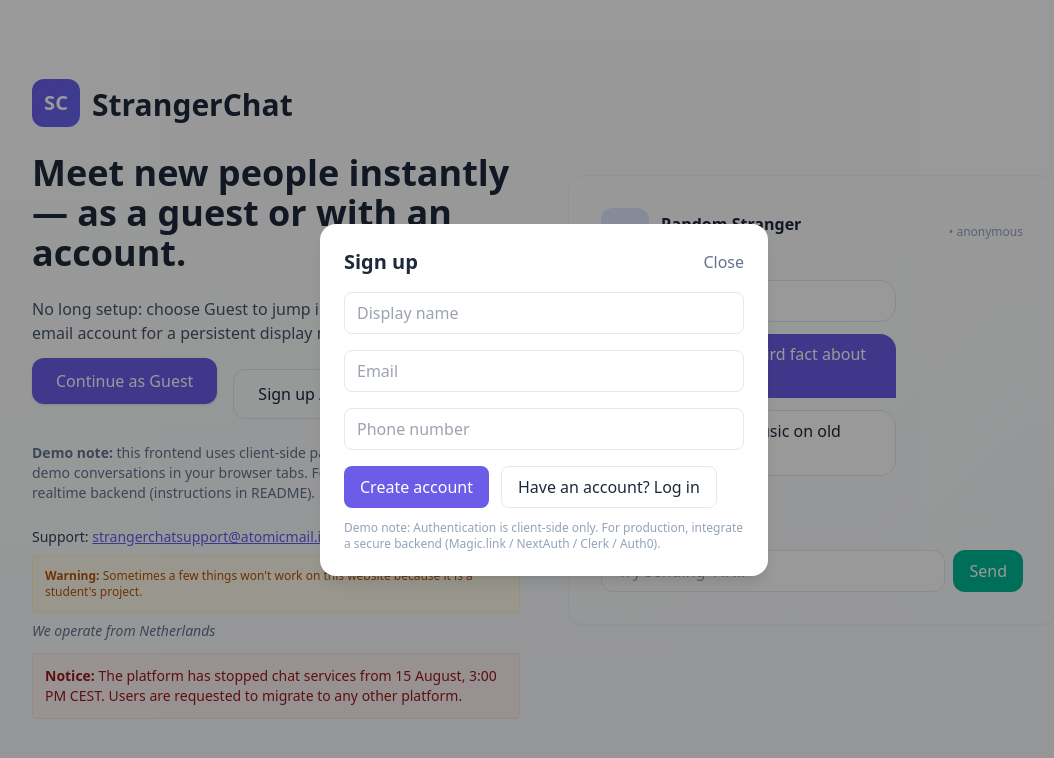
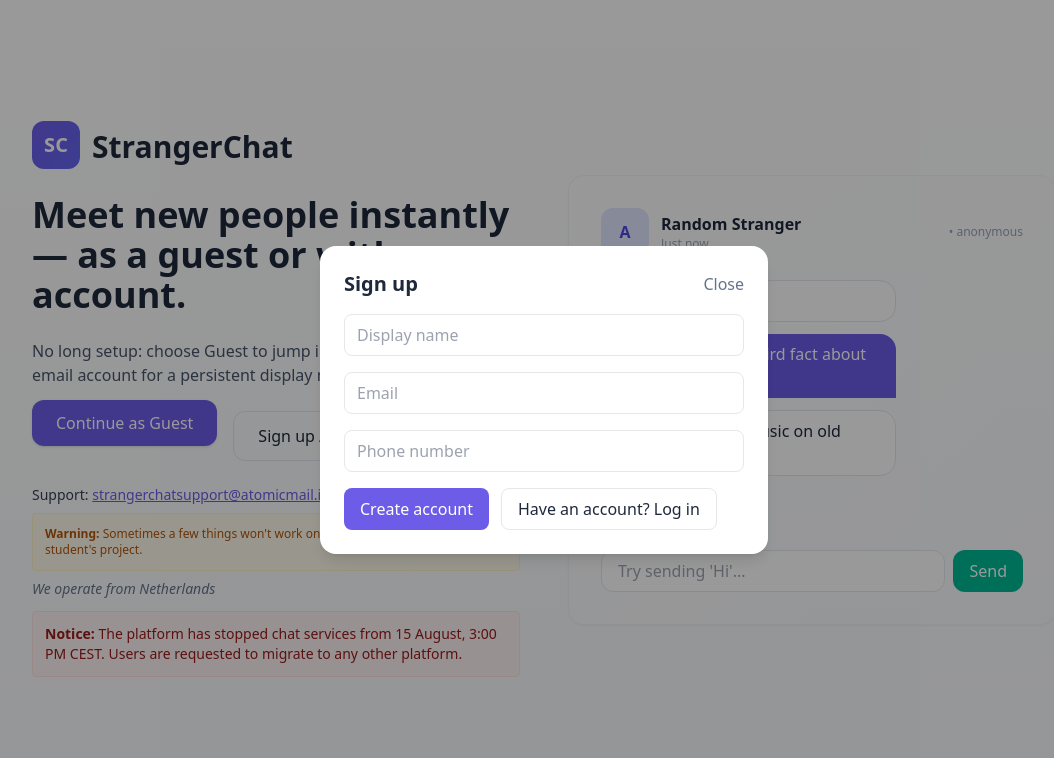
Before and after one commit to aarohi0908/supabasechat, a Next.js app: page / in a window 1280 px wide. Both pictures are taken after a click on the button "Sign up / Log in". Shown: the top 758 px of the page, without its empty margins (96-1150 px from the left). Built offline with nearby package versions, Linux system fonts and the light colour scheme.

Commit message:
chore: remove demo note text across site

```diff
--- a/components/AuthModal.tsx
+++ b/components/AuthModal.tsx
@@ -65,9 +65,6 @@
           </div>
         </form>
 
-        <div className="mt-3 text-xs text-slate-400">
-          Demo note: Authentication is client-side only. For production, integrate a secure backend (Magic.link / NextAuth / Clerk / Auth0).
-        </div>
       </div>
     </div>
   );
--- a/pages/chat.tsx
+++ b/pages/chat.tsx
@@ -116,9 +116,6 @@
                 </div>}
               </div>
 
-              <div className="mt-6 text-xs text-slate-400">
-                Demo pairing uses BroadcastChannel to let you try chat across tabs in the same browser. Replace pairing with WebSocket or WebRTC for production.
-              </div>
             </aside>
 
             <section className="md:col-span-2">
--- a/pages/index.tsx
+++ b/pages/index.tsx
@@ -38,10 +38,6 @@
               >
                 Sign up / Log in
               </button>
-            </div>
-
-            <div className="mt-6 text-sm text-slate-500">
-              <strong>Demo note:</strong> this frontend uses client-side pairing (BroadcastChannel) to demo conversations in your browser tabs. For real strangers, connect to a realtime backend (instructions in README).
             </div>
 
             <div className="mt-4 text-sm">
```
